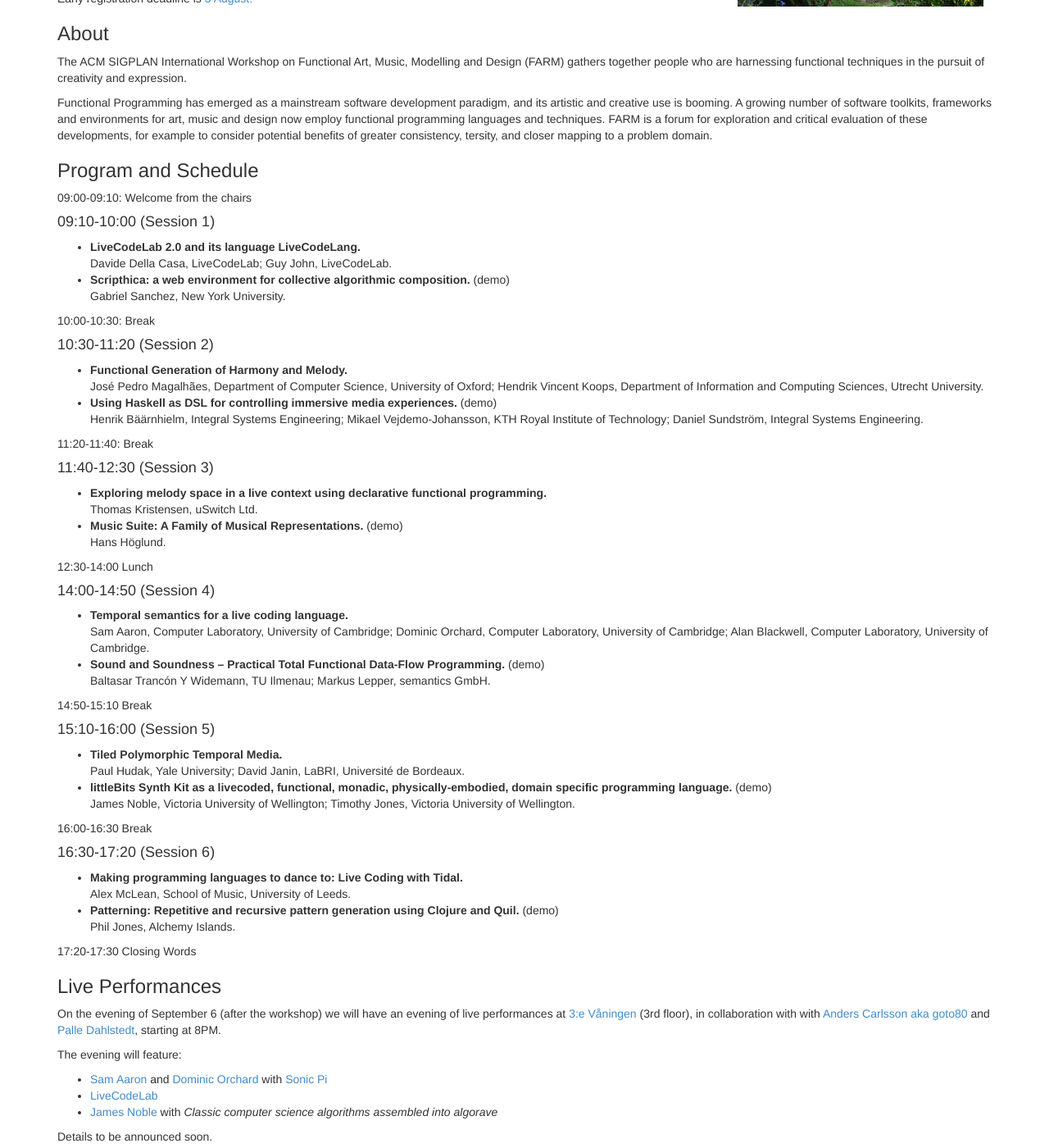
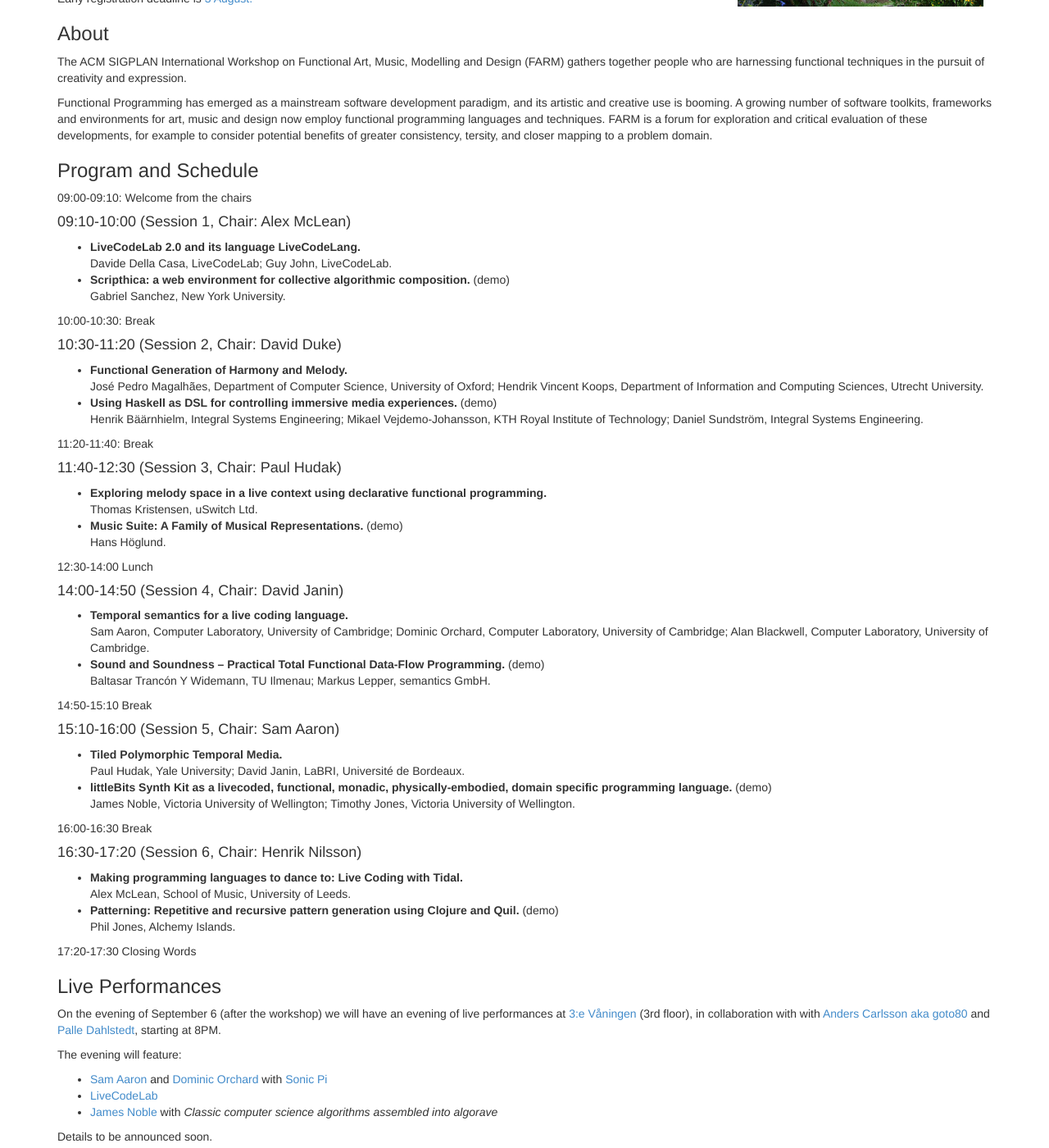
Before and after one commit to functional-art/functional-art.github.com, a Jekyll site: the page built from 2014/index.md, in a window 1280 px wide and 1400 px high, scrolled down 363 px. Shown: the whole window at 82% size. Built offline with Jekyll 4.4.1, drawn with Linux system fonts in a browser that asks for light colours; nearby versions of some CDN libraries.

Commit message:
Add session chairs.

```diff
--- a/2014/index.md
+++ b/2014/index.md
@@ -47,7 +47,7 @@
 
 09:00-09:10: Welcome from the chairs
 
-#### 09:10-10:00 (Session 1)
+#### 09:10-10:00 (Session 1, Chair: Alex McLean)
 
 * **LiveCodeLab 2.0 and its language LiveCodeLang.** <br/> Davide
      Della Casa, LiveCodeLab; Guy John, LiveCodeLab.
@@ -56,7 +56,7 @@
 
 10:00-10:30: Break
 
-#### 10:30-11:20 (Session 2)
+#### 10:30-11:20 (Session 2, Chair: David Duke)
 
 * **Functional Generation of Harmony and Melody.** <br/> José Pedro
   Magalhães, Department of Computer Science, University of Oxford;
@@ -69,7 +69,7 @@
 
 11:20-11:40: Break
 
-#### 11:40-12:30 (Session 3)
+#### 11:40-12:30 (Session 3, Chair: Paul Hudak)
 
 * **Exploring melody space in a live context using declarative
   functional programming.** <br/> Thomas Kristensen, uSwitch Ltd.
@@ -77,7 +77,7 @@
 
 12:30-14:00 Lunch
 
-#### 14:00-14:50 (Session 4)
+#### 14:00-14:50 (Session 4, Chair: David Janin)
 
 * **Temporal semantics for a live coding language.** <br/> Sam Aaron,
   Computer Laboratory, University of Cambridge; Dominic Orchard,
@@ -89,7 +89,7 @@
 
 14:50-15:10 Break
 
-#### 15:10-16:00 (Session 5)
+#### 15:10-16:00 (Session 5, Chair: Sam Aaron)
 
 * **Tiled Polymorphic Temporal Media.** <br/> Paul Hudak, Yale
   University; David Janin, LaBRI, Université de Bordeaux.
@@ -100,7 +100,7 @@
 
 16:00-16:30 Break
 
-#### 16:30-17:20 (Session 6)
+#### 16:30-17:20 (Session 6, Chair: Henrik Nilsson)
 * **Making programming languages to dance to: Live Coding with Tidal.**
   <br/> Alex McLean, School of Music, University of Leeds.
 * **Patterning: Repetitive and recursive pattern generation using
```
